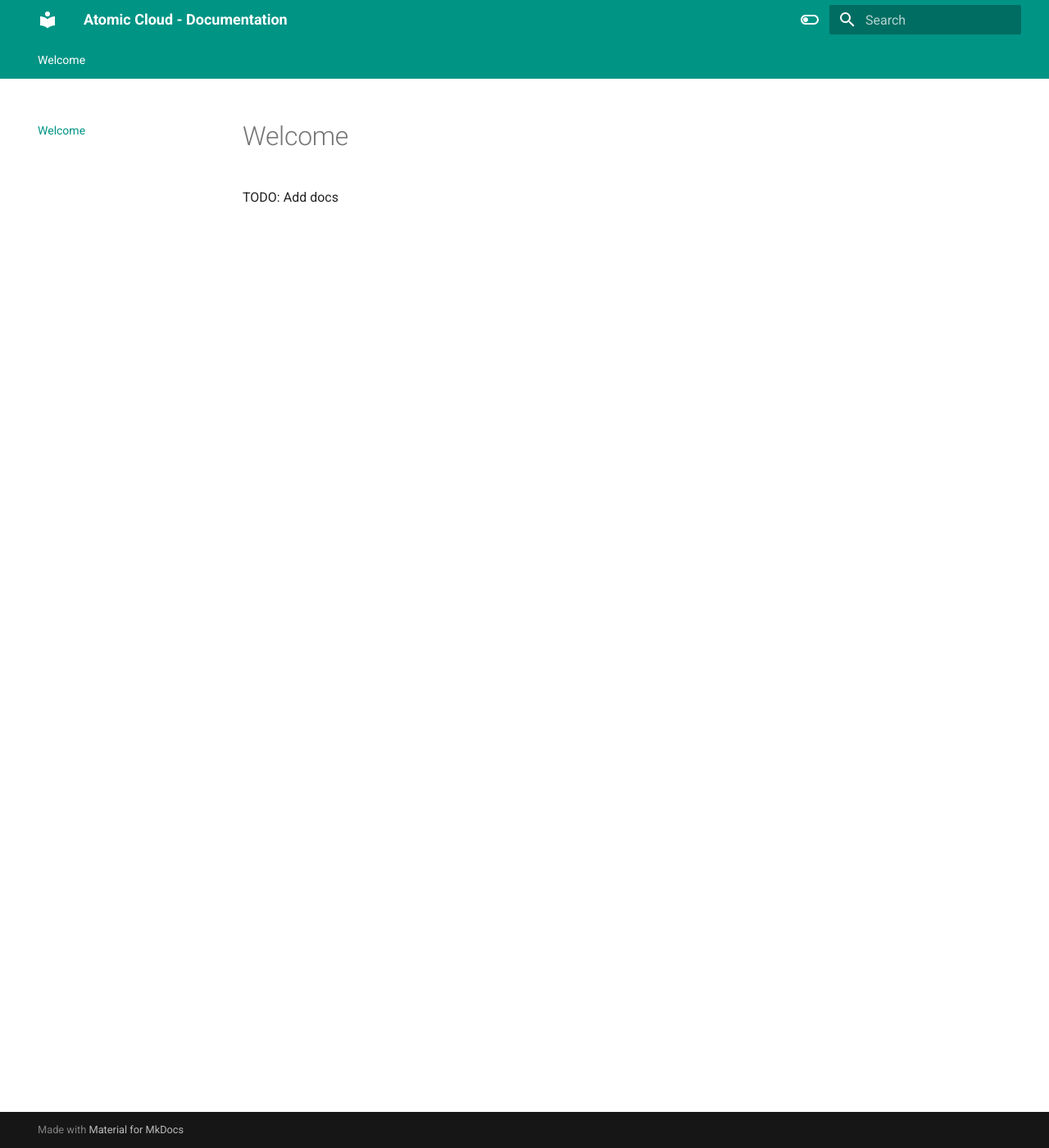
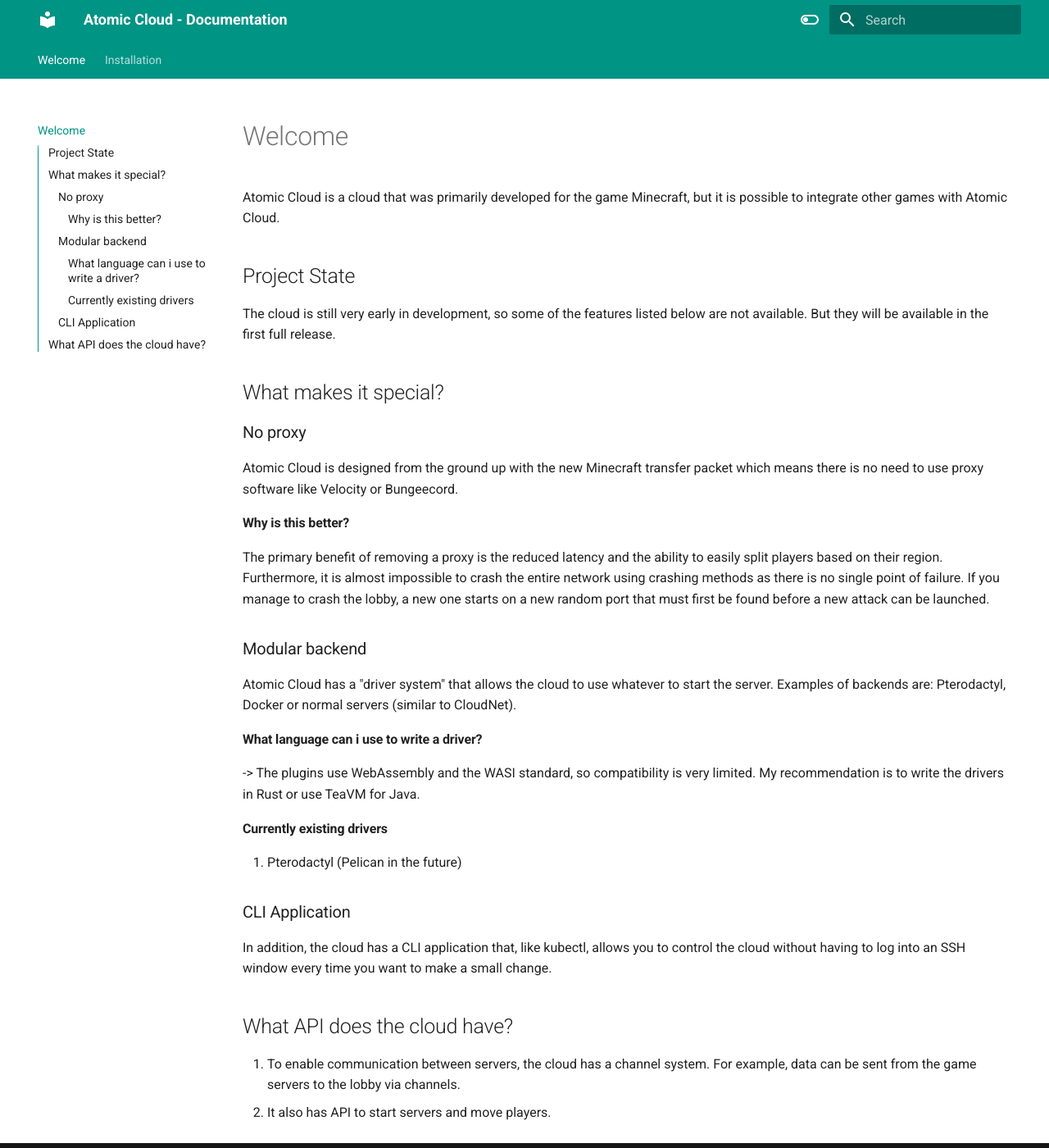
Before and after one commit to HttpRafa/atomic-cloud, an MkDocs documentation site: the page built from docs/index.md, in a window 1280 px wide and 1400 px high. Shown: the whole window at 82% size. Built offline with MkDocs 1.6.1 and Material for MkDocs 9.7.7, drawn with Linux system fonts in a browser that asks for light colours.

Commit message:
feat(docs)!: move README to docs

```diff
--- a/docs/index.md
+++ b/docs/index.md
@@ -1,3 +1,26 @@
 # Welcome
+Atomic Cloud is a cloud that was primarily developed for the game Minecraft, but it is possible to integrate other games with Atomic Cloud.
 
-TODO: Add docs
+## Project State
+The cloud is still very early in development, so some of the features listed below are not available. But they will be available in the first full release.
+
+## What makes it special?
+### No proxy
+Atomic Cloud is designed from the ground up with the new Minecraft transfer packet which means there is no need to use proxy software like Velocity or Bungeecord.
+
+#### Why is this better?
+The primary benefit of removing a proxy is the reduced latency and the ability to easily split players based on their region. Furthermore, it is almost impossible to crash the entire network using crashing methods as there is no single point of failure. If you manage to crash the lobby, a new one starts on a new random port that must first be found before a new attack can be launched.
+
+### Modular backend
+Atomic Cloud has a "driver system" that allows the cloud to use whatever to start the server. Examples of backends are: Pterodactyl, Docker or normal servers (similar to CloudNet).
+#### What language can i use to write a driver?
+-> The plugins use WebAssembly and the WASI standard, so compatibility is very limited. My recommendation is to write the drivers in Rust or use TeaVM for Java.
+#### Currently existing drivers
+1. Pterodactyl (Pelican in the future)
+
+### CLI Application
+In addition, the cloud has a CLI application that, like kubectl, allows you to control the cloud without having to log into an SSH window every time you want to make a small change.
+
+## What API does the cloud have?
+1. To enable communication between servers, the cloud has a channel system. For example, data can be sent from the game servers to the lobby via channels.
+2. It also has API to start servers and move players.
```
Also changed, not shown: README.md (+3 -22 lines), docs/installation/index.md (added, +1 -0 lines).
